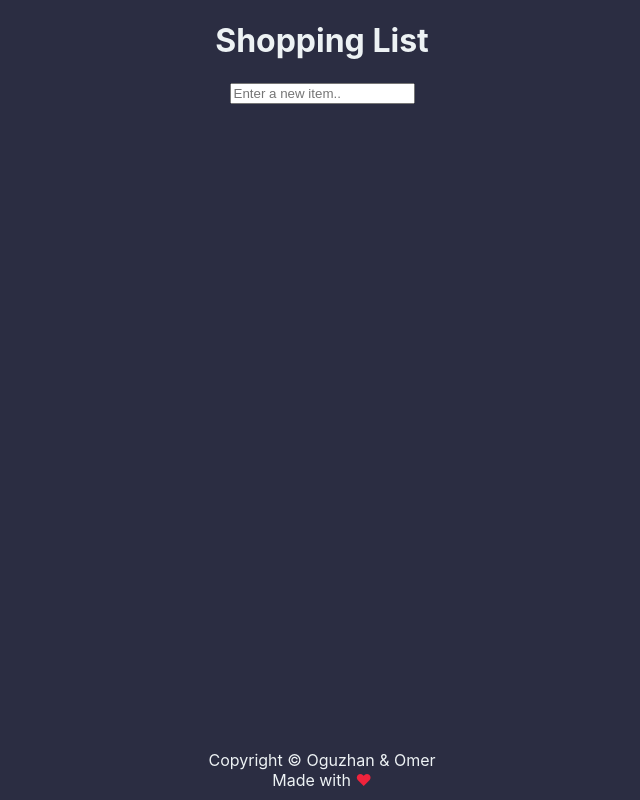
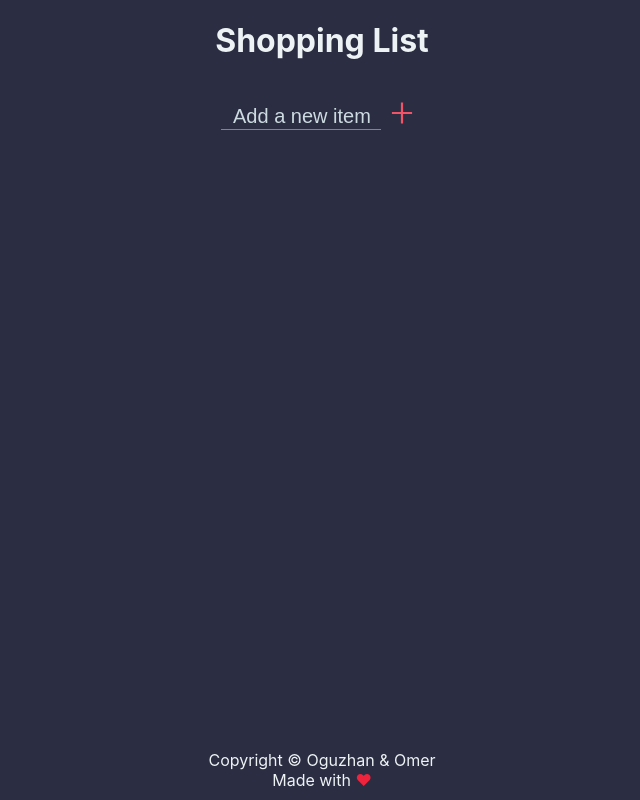
Before and after one commit to OzzyDm/todos-react, a React (Create React App) app: page / in a window 1280 px wide. Shown: the whole page, without its empty margins (318-958 px from the left). Built offline with nearby package versions, Linux system fonts and the light colour scheme.

Commit message:
Update NewItem style

```diff
--- a/package.json
+++ b/package.json
@@ -8,6 +8,7 @@
     "@testing-library/user-event": "^13.5.0",
     "react": "^18.2.0",
     "react-dom": "^18.2.0",
+    "react-icons": "^4.7.1",
     "react-scripts": "5.0.1",
     "sass": "^1.57.1",
     "web-vitals": "^2.1.4"
--- a/src/components/NewItem/NewItem.js
+++ b/src/components/NewItem/NewItem.js
@@ -1,4 +1,7 @@
 import { useRef } from "react";
+
+import { AiOutlinePlus } from "react-icons/ai";
+
 import styles from "./NewItem.module.scss";
 
 function NewItem(props) {
@@ -13,19 +16,25 @@ function NewItem(props) {
       props.onAddItem(enteredValue);
     }
     formRef.current.reset();
+    formRef.current.newItem.focus();
   };
 
   return (
-    <form onSubmit={formSubmitHandler} ref={formRef}>
+    <form onSubmit={formSubmitHandler} ref={formRef} className={styles.form}>
       <label htmlFor="newItem" hidden>
         New Item
       </label>
       <input
         id="newItem"
         type="text"
-        placeholder="Enter a new item.."
+        placeholder="Add a new item"
         autoComplete="off"
+        className={styles.input}
       />
+
+      <button type="submit" className={styles.button}>
+        <AiOutlinePlus />
+      </button>
     </form>
   );
 }
--- a/src/components/NewItem/NewItem.module.scss
+++ b/src/components/NewItem/NewItem.module.scss
@@ -0,0 +1,54 @@
+@use "../../styles/main";
+
+.form {
+  @include main.center;
+  width: 60vw;
+  height: 10rem;
+  padding-bottom: 3rem;
+
+  &:focus-within .input {
+    outline: none;
+    width: 50vw;
+    border-bottom: 1px solid main.$color-tertiary;
+    transform: translateY(2rem);
+
+    &::placeholder {
+      opacity: 0;
+    }
+  }
+
+  &:focus-within .button {
+    font-size: 4rem;
+    color: main.$color-tertiary;
+    transform: translateY(2rem);
+  }
+}
+
+.input {
+  background-color: transparent;
+  border: none;
+  font-size: 2rem;
+  color: main.$color-secondary;
+  border-bottom: 1px solid main.$color-tertiary-light;
+  width: 16rem;
+  transition: all 0.4s;
+
+  &::placeholder {
+    color: main.$color-secondary-dark;
+    opacity: 1;
+    padding-left: 1rem;
+    transition: all 0.2s;
+  }
+}
+
+.button {
+  background-color: transparent;
+  border: none;
+  font-size: 3rem;
+  color: main.$color-tertiary-light;
+  transition: all 0.2s;
+
+  &:hover {
+    cursor: pointer;
+  }
+}
```
Also changed, not shown: 1 other file (tests, documents, lock files or other folders).
